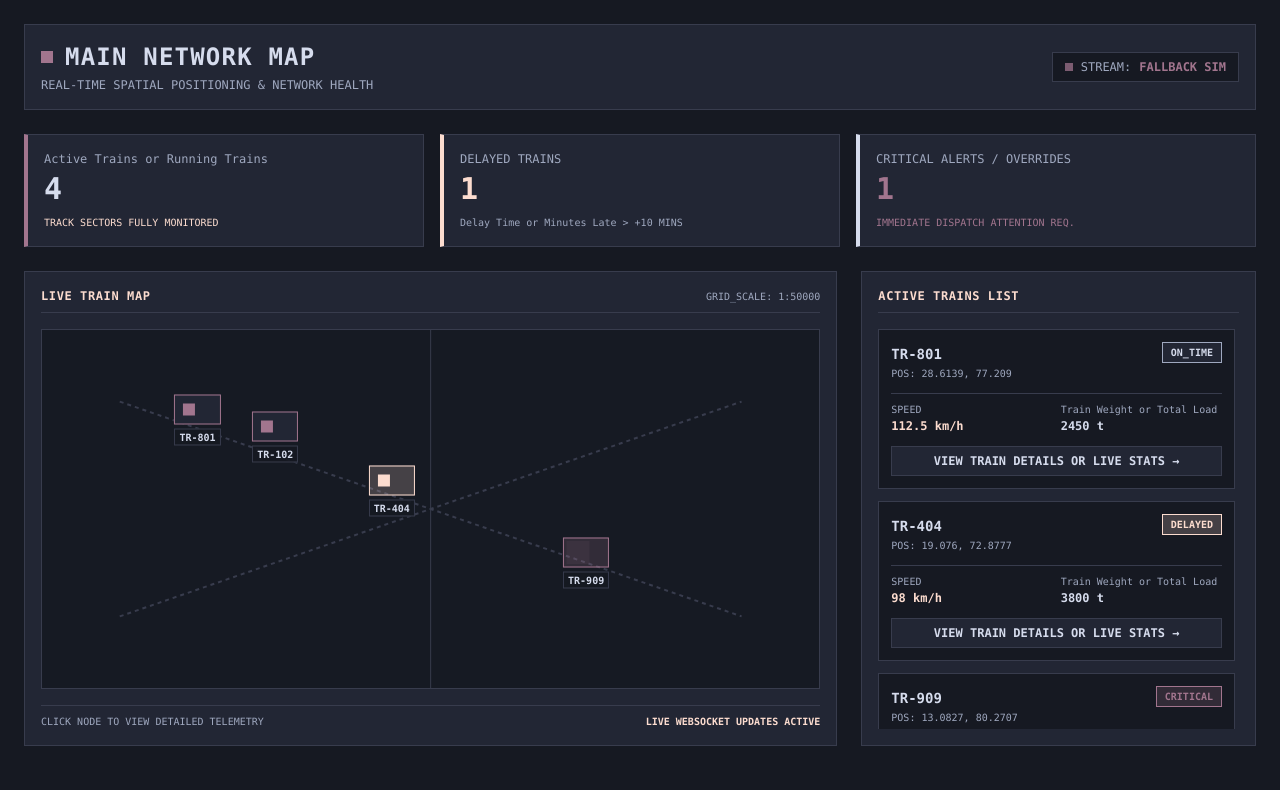
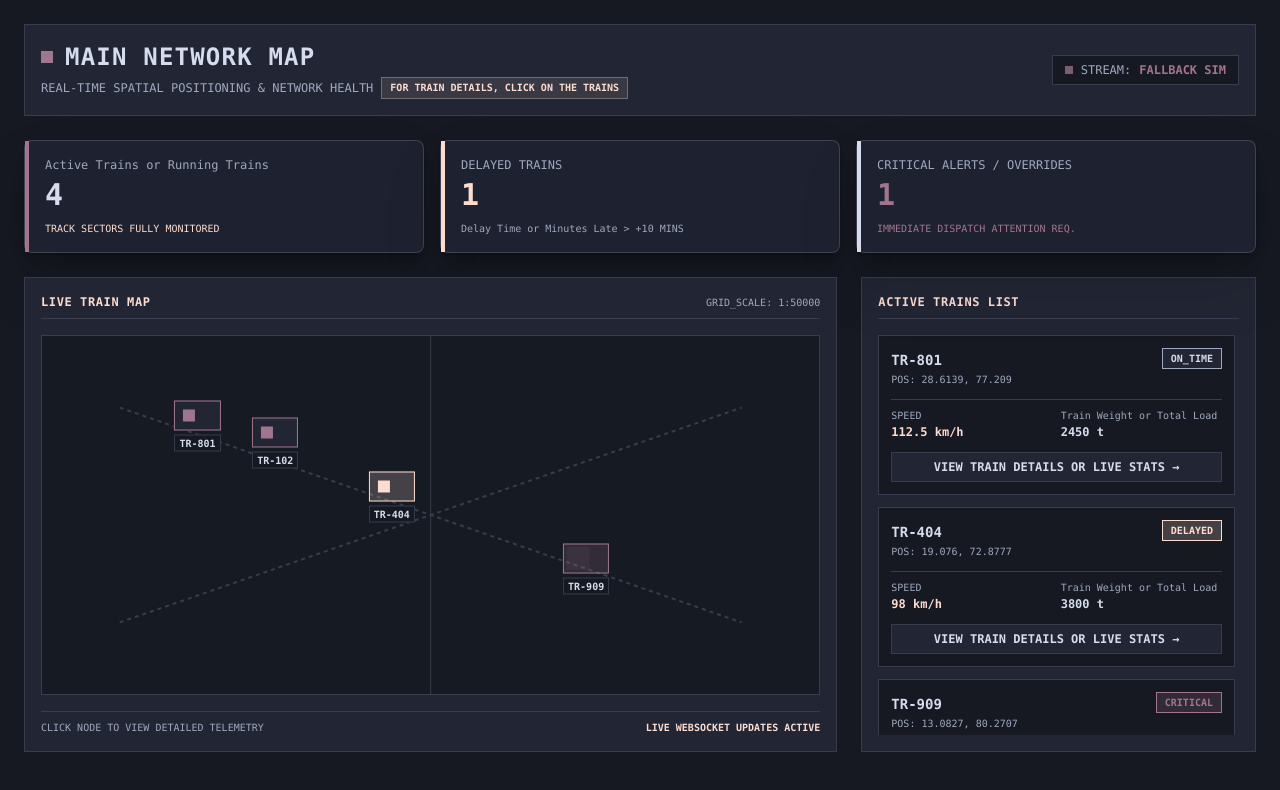
Before and after one commit to AnmolTiwari4/aegis-rail, a Next.js app in the folder frontend/: page /dashboard in a window 1280 px wide. Shown: the top 790 px of the page. Built offline with nearby package versions, Linux system fonts and the light colour scheme; no server answers.

Commit message:
feat(dashboard): integrate BorderGlow on KPI cards and train details prompt

```diff
--- a/frontend/app/dashboard/page.jsx
+++ b/frontend/app/dashboard/page.jsx
@@ -2,6 +2,7 @@
 
 import Link from 'next/link';
 import { useWebSocketTelemetry } from '../../hooks/useWebSocketTelemetry';
+import BorderGlow from '../../components/BorderGlow';
 
 export default function DashboardPage() {
   const { telemetryData, isConnected } = useWebSocketTelemetry();
@@ -28,7 +29,12 @@ export default function DashboardPage() {
             <span className="w-3 h-3 bg-ocean-mauve inline-block"></span>
             Main Network Map
           </h1>
-          <p className="text-ocean-soft text-xs mt-1">REAL-TIME SPATIAL POSITIONING & NETWORK HEALTH</p>
+          <p className="text-ocean-soft text-xs mt-1 flex flex-wrap items-center gap-2">
+            <span>REAL-TIME SPATIAL POSITIONING & NETWORK HEALTH</span>
+            <span className="text-ocean-peach font-bold bg-ocean-peach/10 px-2 py-0.5 border border-ocean-peach/30 text-[10px]">
+              FOR TRAIN DETAILS, CLICK ON THE TRAINS
+            </span>
+          </p>
         </div>
 
         <div className="flex items-center gap-4">
@@ -42,25 +48,55 @@ export default function DashboardPage() {
         </div>
       </div>
 
-      {/* KPI Cards Row */}
+      {/* KPI Cards Row with BorderGlow */}
       <div className="grid grid-cols-1 md:grid-cols-3 gap-4">
-        <div className="border border-ocean-border bg-ocean-surface p-4 border-l-4 border-l-ocean-mauve">
+        <BorderGlow
+          backgroundColor="#1E2230"
+          borderRadius={8}
+          glowColor="280 70 65"
+          colors={['#b48599', '#e0b0c4', '#8a5068']}
+          glowRadius={30}
+          glowIntensity={1.2}
+          edgeSensitivity={40}
+        >
+          <div className="p-4 border-l-4 border-l-ocean-mauve">
             <span className="text-ocean-soft text-xs block">Active Trains or Running Trains</span>
             <div className="text-3xl font-extrabold text-ocean-light mt-1">{totalActive}</div>
             <span className="text-[10px] text-ocean-peach mt-2 block">TRACK SECTORS FULLY MONITORED</span>
           </div>
+        </BorderGlow>
 
-        <div className="border border-ocean-border bg-ocean-surface p-4 border-l-4 border-l-ocean-peach">
+        <BorderGlow
+          backgroundColor="#1E2230"
+          borderRadius={8}
+          glowColor="25 85 65"
+          colors={['#e08e79', '#f2b8a0', '#c2644e']}
+          glowRadius={30}
+          glowIntensity={1.2}
+          edgeSensitivity={40}
+        >
+          <div className="p-4 border-l-4 border-l-ocean-peach">
             <span className="text-ocean-soft text-xs block">DELAYED TRAINS</span>
             <div className="text-3xl font-extrabold text-ocean-peach mt-1">{delayedCount}</div>
             <span className="text-[10px] text-ocean-soft mt-2 block">Delay Time or Minutes Late &gt; +10 MINS</span>
           </div>
+        </BorderGlow>
 
-        <div className="border border-ocean-border bg-ocean-surface p-4 border-l-4 border-l-ocean-light">
+        <BorderGlow
+          backgroundColor="#1E2230"
+          borderRadius={8}
+          glowColor="340 80 60"
+          colors={['#f472b6', '#b48599', '#ef4444']}
+          glowRadius={30}
+          glowIntensity={1.2}
+          edgeSensitivity={40}
+        >
+          <div className="p-4 border-l-4 border-l-ocean-light">
             <span className="text-ocean-soft text-xs block">CRITICAL ALERTS / OVERRIDES</span>
             <div className="text-3xl font-extrabold text-ocean-mauve mt-1">{criticalCount}</div>
             <span className="text-[10px] text-ocean-mauve mt-2 block">IMMEDIATE DISPATCH ATTENTION REQ.</span>
           </div>
+        </BorderGlow>
       </div>
 
       {/* Main Grid: Interactive Map & Live Feed Panel */}
```
Lines whose indentation alone changed are shown as unchanged.
